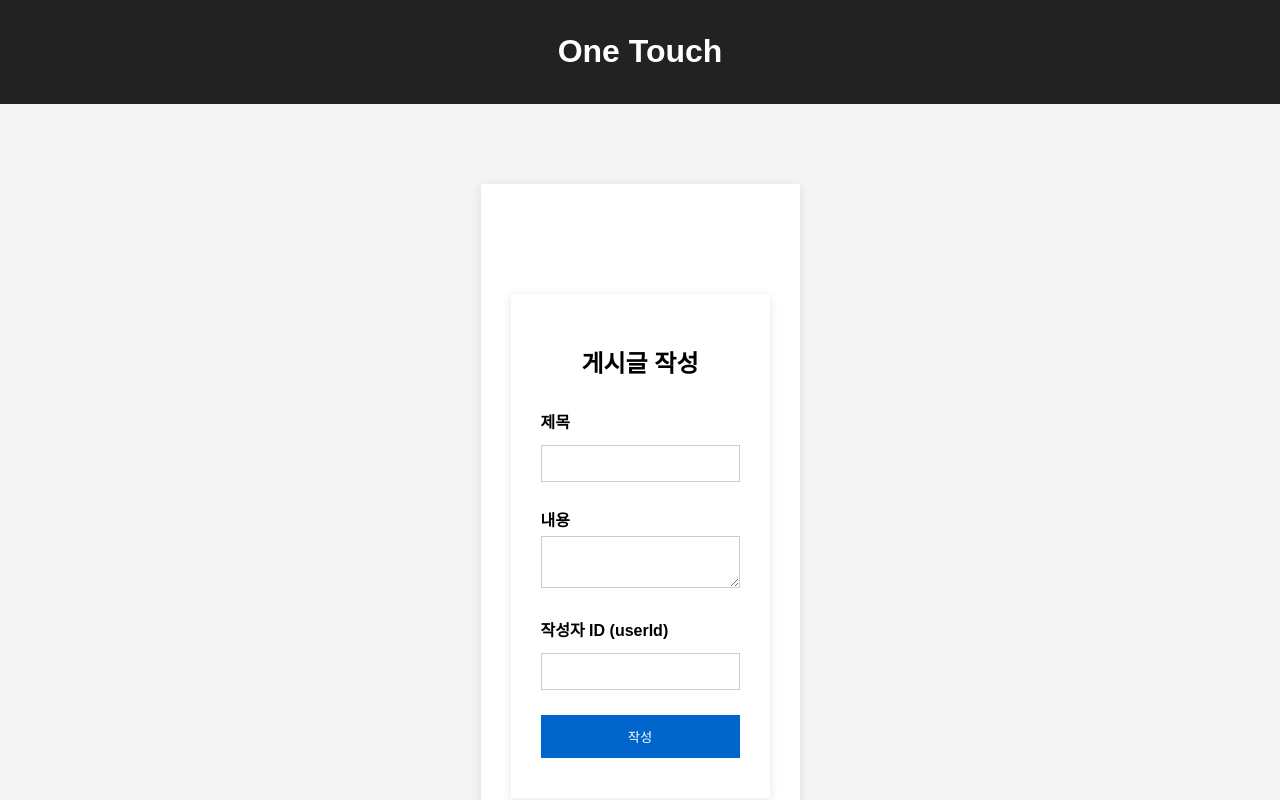
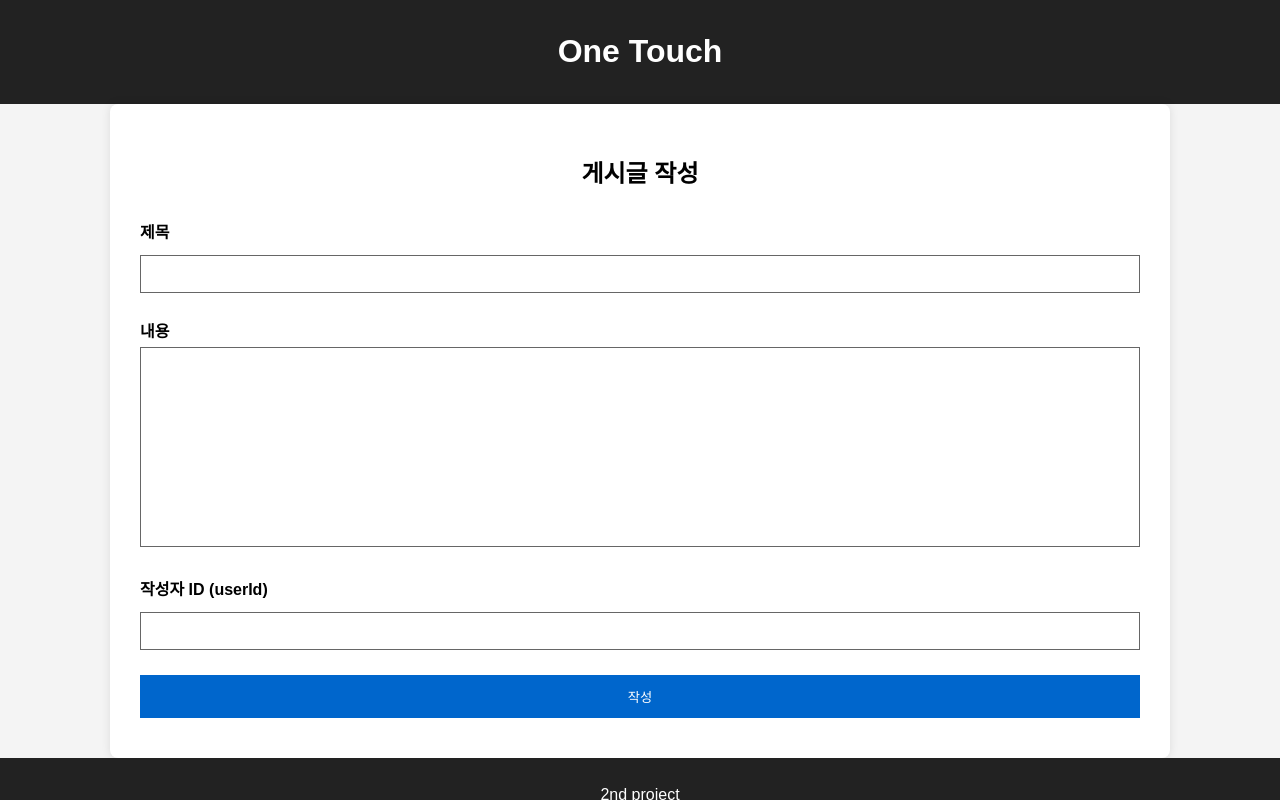
Before and after one commit to onetouch-ke/monolith, a React (Create React App) app in the folder frontend/: page /boards/write in a window 1280 px wide. Shown: the top 800 px of the page. Built offline with nearby package versions, Linux system fonts and the light colour scheme.

Commit message:
디자인 통일

```diff
--- a/frontend/src/pages/boards/BoardsDetail.css
+++ b/frontend/src/pages/boards/BoardsDetail.css
@@ -1,9 +1,20 @@
 .board-detail-container {
-  max-width: 700px;
-  margin: 80px auto;
+  width: 100%;
+  max-width: 1000px;
+  min-width: 400px;
+  display: flex;
+  flex-direction: column;
+  justify-content: center;
+
   padding: 30px;
   background-color: #ffffff;
-  box-shadow: 0 2px 10px rgba(0, 0, 0, 0.1);
+  box-shadow: 0 0 10px rgba(0, 0, 0, 0.1);
+  text-align: center;
+  border-radius: 8px;
+
+  max-height: 90vh;
+  min-height: 40vh;
+  height: auto;
 }
 
 .board-detail-title {
--- a/frontend/src/pages/boards/BoardsForm.css
+++ b/frontend/src/pages/boards/BoardsForm.css
@@ -1,9 +1,20 @@
 .board-form-container {
-  max-width: 600px;
-  margin: 80px auto;
+  width: 100%;
+  max-width: 1000px;
+  min-width: 400px;
+  display: flex;
+  flex-direction: column;
+  justify-content: center;
+
   padding: 30px;
   background-color: #ffffff;
-  box-shadow: 0 2px 10px rgba(0, 0, 0, 0.1);
+  box-shadow: 0 0 10px rgba(0, 0, 0, 0.1);
+  text-align: center;
+  border-radius: 8px;
+
+  max-height: 90vh;
+  min-height: 40vh;
+  height: auto;
 }
 
 .board-form-container h2 {
@@ -22,23 +33,22 @@
   text-align: left;
 }
 
-.board-form-container input,
+.board-form-container input{
+  width: 100%;              /* 모든 요소 가로폭 동일 */
+  padding: 10px;
+  margin-bottom: 15px;
+  border: 1px solid #666;
+  box-sizing: border-box;
+  font-size: 14px;
+}
+
 .board-form-container textarea {
   padding: 10px;
   margin-bottom: 15px;
-  border: 1px solid #ccc;
+  border: 1px solid #666;
   width: 100%;
+  height: 200px;
+  min-height: 80%;
   box-sizing: border-box;
+  resize: none
 }
-
-.board-form-container button {
-  background-color: #0066cc;
-  color: white;
-  border: none;
-  padding: 12px;
-  cursor: pointer;
-}
-
-.board-form-container button:hover {
-  background-color: #005bb5;
-}
--- a/frontend/src/pages/boards/BoardsForm.jsx
+++ b/frontend/src/pages/boards/BoardsForm.jsx
@@ -32,7 +32,12 @@ function BoardForm() {
             </div>
             <div>
             <label>내용</label>
-            <textarea value={content} onChange={e => setContent(e.target.value)} required />
+            <textarea
+              className="no-resize"
+              value={content}
+              onChange={e => setContent(e.target.value)}
+              required
+            />
             </div>
             <div>
             <label>작성자 ID (userId)</label>
--- a/frontend/src/pages/boards/BoardsList.css
+++ b/frontend/src/pages/boards/BoardsList.css
@@ -1,9 +1,24 @@
 .board-list-container {
-  max-width: 700px;
-  margin: 80px auto;
+ width: 100%;
+  max-width: 1000px;
+  min-width: 400px;
+  /* margin: auto; */
+
+  /* 중앙 정렬을 위한 flex 컨테이너 부모 기준 필요 (Layout/main-content 쪽에서 정렬) */
+  display: flex;
+  flex-direction: column;
+  justify-content: center;
+
   padding: 30px;
   background-color: #ffffff;
-  box-shadow: 0 2px 10px rgba(0, 0, 0, 0.1);
+  box-shadow: 0 0 10px rgba(0, 0, 0, 0.1);
+  text-align: center;
+  border-radius: 8px;
+
+  /* 높이 제한 */
+  max-height: 90vh;
+  min-height: 40vh;
+  height: auto;
 }
 
 .board-list-container h2 {
--- a/frontend/src/pages/users/Admin.css
+++ b/frontend/src/pages/users/Admin.css
@@ -5,9 +5,9 @@ body {
 
 .admin-container {
   width: 100%;
-  max-width: 1000px;
-  min-width: 400px;
-  /* margin: auto; */
+  max-width: 800px;
+  min-width: 500px;
+  margin: auto;
 
   /* 중앙 정렬을 위한 flex 컨테이너 부모 기준 필요 (Layout/main-content 쪽에서 정렬) */
   display: flex;
@@ -21,7 +21,8 @@ body {
   border-radius: 8px;
 
   /* 높이 제한 */
-  max-height: 90vh;
+  max-height: 120vh;
+  min-height: 40vh;
   height: auto;
 }
 
--- a/frontend/src/pages/users/Login.css
+++ b/frontend/src/pages/users/Login.css
@@ -7,7 +7,7 @@ body {
 
 .login-container {
   width: 100%;
-  max-width: 1000px;
+  max-width: 800px;
   min-width: 400px;
   /* margin: auto; */
 
--- a/frontend/src/pages/users/Main.css
+++ b/frontend/src/pages/users/Main.css
@@ -5,12 +5,25 @@ body {
   padding: 0;
 }
 
-.main-content {
-  max-width: 600px;
-  margin: 80px auto;
-  background-color: white;
+.main-container {
+  width: 100%;
+  max-width: 800px;
+  min-width: 500px;
+  margin: auto;
+
+  /* 중앙 정렬을 위한 flex 컨테이너 부모 기준 필요 (Layout/main-content 쪽에서 정렬) */
+  display: flex;
+  flex-direction: column;
+  justify-content: center;
+
   padding: 30px;
-  box-shadow: 0 2px 10px rgba(0, 0, 0, 0.1);
+  background-color: #ffffff;
+  box-shadow: 0 0 10px rgba(0, 0, 0, 0.1);
+  border-radius: 8px;
+
+  /* 높이 제한 */
+  max-height: 60vh;
+  height: auto;
   text-align: center;
 }
 
@@ -24,3 +37,13 @@ header, footer {
   text-align: center;
   padding: 10px 0;
 }
+
+.logo-image {
+  width: 40%;
+  max-width: 1000px;
+  min-width: 50px;
+  height: auto;
+  display: block;
+  margin: 20px auto;
+  border: 1px solid #666;
+}
--- a/frontend/src/pages/users/Main.jsx
+++ b/frontend/src/pages/users/Main.jsx
@@ -12,9 +12,7 @@ function Main() {
     <Layout>
       <div className="main-container">
         <h2>일반 사용자 메인 페이지</h2>
-
-        <img src={logo} alt="Logo" style={{ width: '150px', height: 'auto', margin: '20px 0' }} />
-
+        <img src={logo} alt="Logo" className="logo-image" />
         <p>사용자 ID: {user?.userId}</p>
         <p>이메일: {user?.email}</p>
       </div>
--- a/frontend/src/pages/users/Register.css
+++ b/frontend/src/pages/users/Register.css
@@ -3,13 +3,26 @@ body {
   font-family: sans-serif;
 }
 
-.container {
-  max-width: 500px;
-  margin: 60px auto;
-  background: white;
+.register-container {
+  width: 100%;
+  max-width: 800px;
+  min-width: 500px;
+  margin: auto;
+
+  /* 중앙 정렬을 위한 flex 컨테이너 부모 기준 필요 (Layout/main-content 쪽에서 정렬) */
+  display: flex;
+  flex-direction: column;
+  justify-content: center;
+
   padding: 30px;
-  border-radius: 4px;
-  box-shadow: 0 2px 10px rgba(0,0,0,0.1);
+  background-color: #ffffff;
+  box-shadow: 0 0 10px rgba(0, 0, 0, 0.1);
+  text-align: center;
+  border-radius: 8px;
+
+  /* 높이 제한 */
+  max-height: 50vh;
+  height: auto;
 }
 
 input {
```
